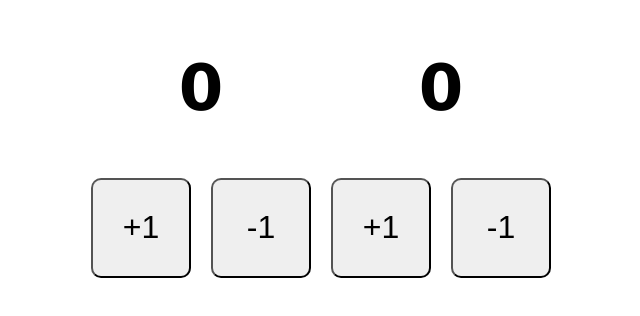
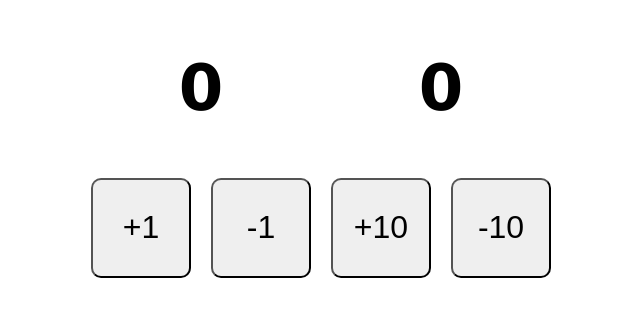
Before and after one commit to Rajkamalkanna/todo-activity-1, a React (Create React App) app: page / in a window 1280 px wide. Shown: the top 316 px of the page, without its empty margins (319-959 px from the left). Built offline with nearby package versions, Linux system fonts and the light colour scheme.

Commit message:
Update index.js

```diff
--- a/src/index.js
+++ b/src/index.js
@@ -21,15 +21,20 @@ class Counter extends React.Component {
   }
   increment = () => {
     //this don't recommented
-    this.setState({
-      count: this.state.count + 1,
+    // this.setState({
+    //   count: this.state.count + props.diff,
+    // });
+    this.setState((state, props) => {
+      return {
+        count: state.count + props.diff,
+      };
     });
   };
   //this need
   decrement = () => {
-    this.setState((currState, currProp) => {
+    this.setState((state, props) => {
       return {
-        count: currState.count - 1,
+        count: state.count - props.diff,
       };
     });
   };
@@ -38,8 +43,8 @@ class Counter extends React.Component {
     return (
       <div>
         <h1> {this.state.count} </h1>
-        <button onClick={this.increment}>+1</button>
-        <button onClick={this.decrement}>-1</button>
+        <button onClick={this.increment}>+{this.props.diff}</button>
+        <button onClick={this.decrement}>-{this.props.diff}</button>
       </div>
     );
   }
@@ -49,8 +54,8 @@ class App extends React.Component {
   render() {
     return (
       <>
-        <Counter />
-        <Counter />
+        <Counter diff={1} />
+        <Counter diff={10} />
       </>
     );
   }
```
